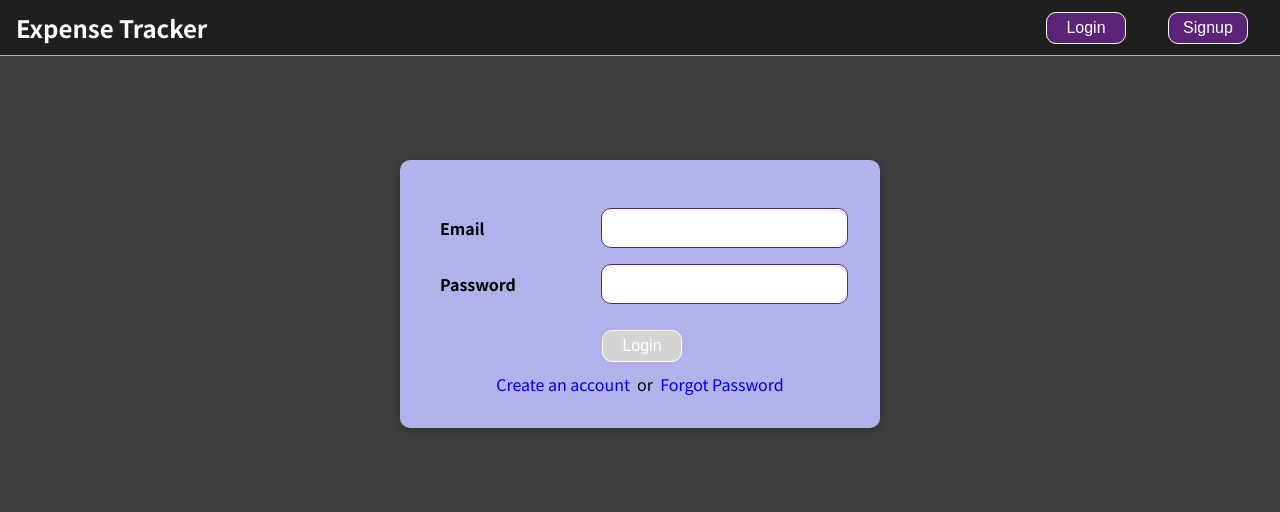
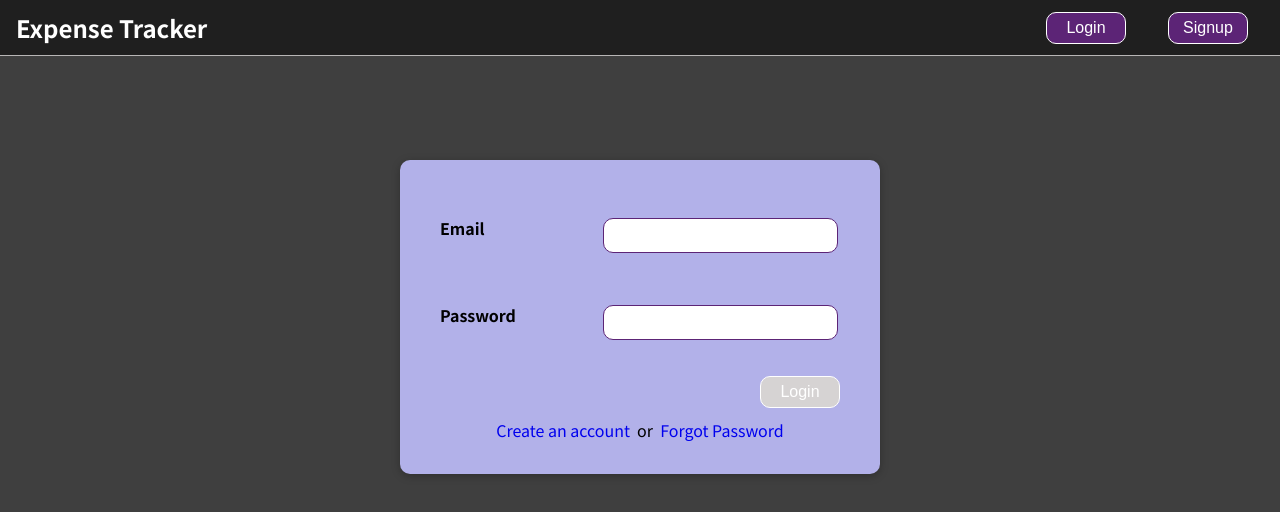
Before and after one commit to Vikas10102001/Expense-Tracker, a React (Create React App) app: page / in a window 1280 px wide. Shown: the top 512 px of the page. Built offline with nearby package versions, Linux system fonts and the light colour scheme; no server answers.

Commit message:
handling login and signup with form instead of div

```diff
--- a/src/components/auth/Login.js
+++ b/src/components/auth/Login.js
@@ -87,7 +87,7 @@ export default function Login() {
     dispatch(login({ email: enteredEmail.val, password: enteredPassword.val }));
   };
   return (
-    <AuthBox>
+    <AuthBox handleSubmitForm={handleLogin}>
       <CustomInput
         type="text"
         id="email"
@@ -105,6 +105,7 @@ export default function Login() {
         isValid={enteredPassword.isValid}
         onChange={handlePasswordOnChange}
         onBlur={handleValidatePassword}
+        autoComplete="off"
       />
       <div className="invalid-message">{invalidMessage}</div>
       <button
--- a/src/components/auth/Signup.js
+++ b/src/components/auth/Signup.js
@@ -18,7 +18,7 @@ export default function Signup() {
       authErrorAlert(authError);
     }
     dispatch(authSlice.actions.clearError());
-  }, [authError,dispatch]);
+  }, [authError, dispatch]);
   const [formIsValid, setFormIsValid] = useState(false);
   const [invalidMessage, setInvalidMessage] = useState("");
   const [enteredEmail, dispatchEmail] = useReducer(
@@ -131,6 +131,7 @@ export default function Signup() {
         isValid={enteredPassword.isValid}
         onChange={handlePasswordOnChange}
         onBlur={handleValidatePassword}
+        autoComplete="off"
       />
       <CustomInput
         type="password"
@@ -140,6 +141,7 @@ export default function Signup() {
         onBlur={handleValidateConfirmPassword}
         isValid={enteredConfirmPassword.isValid}
         value={enteredConfirmPassword.val}
+        autoComplete="off"
       />
       <div className="invalid-message">{invalidMessage}</div>
       <button
--- a/src/components/auth/customInput/CustomInput.js
+++ b/src/components/auth/customInput/CustomInput.js
@@ -8,11 +8,18 @@ export default function CustomInput({
   type,
   isValid,
   onBlur,
+  autoComplete,
 }) {
   return (
     <div className={`input-container ${isValid === false ? "invalid" : ""}`}>
       <label htmlFor={id}>{label}</label>
-      <input type={type} onChange={onChange} value={value} onBlur={onBlur} />
+      <input
+        type={type}
+        onChange={onChange}
+        value={value}
+        onBlur={onBlur}
+        autoComplete={autoComplete}
+      />
     </div>
   );
 }
--- a/src/components/ui/AuthBox.js
+++ b/src/components/ui/AuthBox.js
@@ -1,5 +1,13 @@
 import React from "react";
 import "./AuthBox.css";
 export default function AuthBox(props) {
-  return <div className="auth-container">{props.children}</div>;
+  const submitHandler = (e) => {
+    e.preventDefault();
+    props.handleSubmitForm();
+  };
+  return (
+    <form onSubmit={submitHandler} className="auth-container" autoComplete="on">
+      {props.children}
+    </form>
+  );
 }
```
